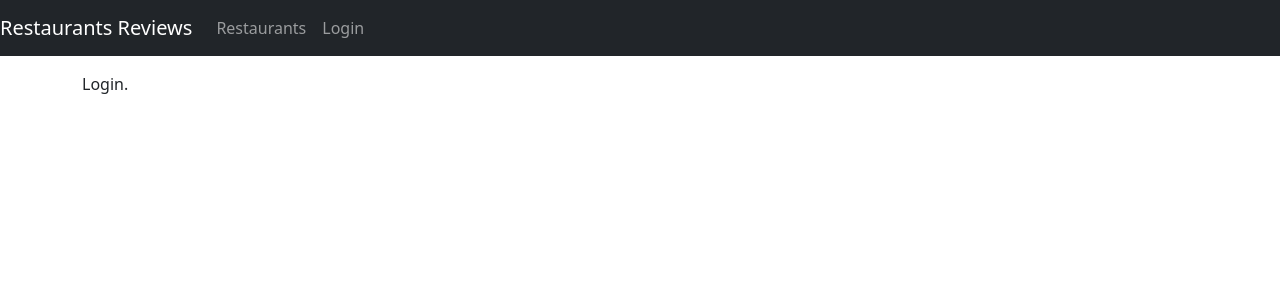
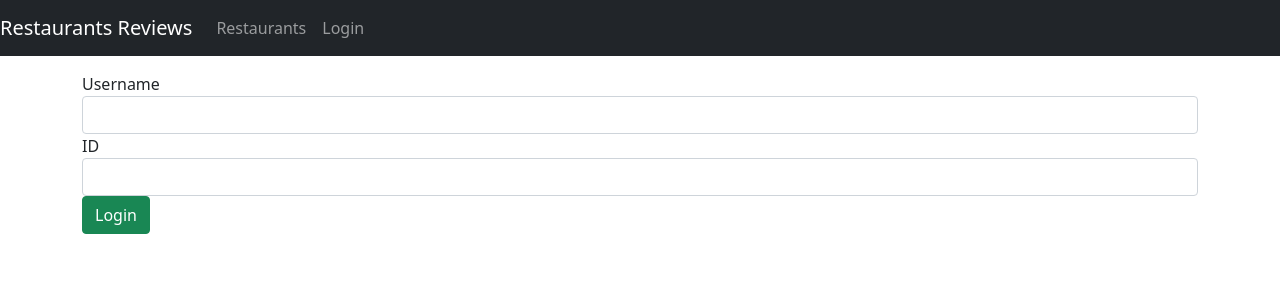
Before and after one commit to bekkrisztian/MernStackCourse, a React (Create React App) app in the folder frontend/: page /login in a window 1280 px wide. Shown: the top 300 px of the page. Built offline with nearby package versions, Linux system fonts and the light colour scheme.

Commit message:
dummy login added

```diff
--- a/frontend/src/App.js
+++ b/frontend/src/App.js
@@ -49,9 +49,7 @@
                     <Route exact path="/restaurants" element={<RestaurantsList />} />
                     <Route
                         path="/restaurants/:id/review"
-                        render={(props) => {
-                            <AddReview {...props} user={user} />
-                        }}
+                        element={<AddReview user={user} />}
                     />
                     <Route
                         exact
@@ -60,10 +58,7 @@
                     />
                     <Route
                         path="/login"
-                        element={<Login />}
-                        render={(props) => {
-                            <Login {...props} user={user} />
-                        }}
+                        element={<Login login={login} />}
                     />
                 </Routes>
             </div>
--- a/frontend/src/components/login.js
+++ b/frontend/src/components/login.js
@@ -1,9 +1,60 @@
-import React from "react";
+import React, { useState } from "react";
+import { useNavigate } from 'react-router-dom';
 
-function Login() {
+const Login = props => {
+    const navigate = useNavigate();
+    const initialUserState = {
+        name: "",
+        id: "",
+    };
+
+    const [user, setUser] = useState(initialUserState);
+
+    const handleInputChange = event => {
+        const { name, value } = event.target;
+        setUser({ ...user, [name]: value });
+    };
+
+    const login = () => {
+        props.login(user);
+        navigate('/');
+    }
+
     return (
-        <div className="App">
-            Login.
+        <div className="submit-form">
+            <div>
+                <div className="form-group">
+                    <label htmlFor="user">
+                        Username
+                    </label>
+                    <input
+                        type="text"
+                        id="name"
+                        className="form-control"
+                        required
+                        value={user.name}
+                        onChange={handleInputChange}
+                        name="name"
+                        />
+                </div>
+                <div className="form-group">
+                    <label htmlFor="user">
+                        ID
+                    </label>
+                    <input
+                        type="text"
+                        id="id"
+                        className="form-control"
+                        required
+                        value={user.id}
+                        onChange={handleInputChange}
+                        name="id"
+                        />
+                </div>
+                <button onClick={login} className="btn btn-success">
+                    Login
+                </button>
+            </div>
         </div>
     );
 }
--- a/frontend/src/components/restaurants.js
+++ b/frontend/src/components/restaurants.js
@@ -78,7 +78,7 @@
                                                                 <a onClick={() => deleteReview(review._id, index)} className="btn btn-delete"></a>
                                                                 <Link
                                                                     to={{
-                                                                        pathname: "restaurants/" + id + "/review",
+                                                                        pathname: "review",
                                                                         state: {
                                                                             currentReview: review
                                                                         }
```
